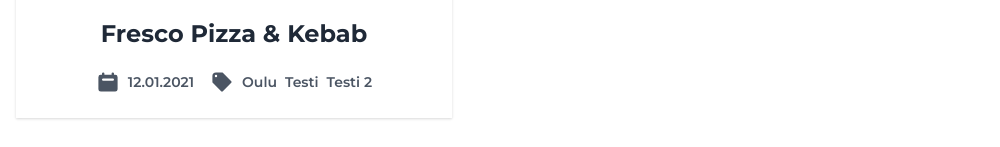
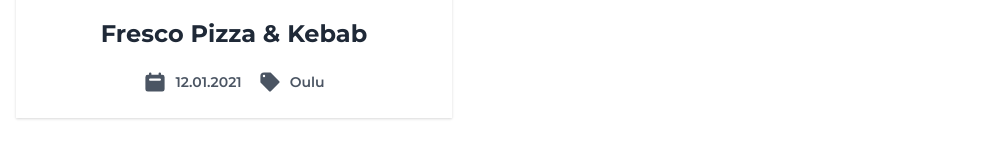
Before and after one commit to jtiala/iskender, a Next.js app: page / in a window 1280 px wide. Shown: the part 805-952 px from the top of the page, without its empty margins (0-1000 px from the left). Built offline with nearby package versions, Linux system fonts and the light colour scheme; what @tailwindcss/typography would draw is missing.

Commit message:
Fix tag alignment on narrow screens (#1)
* Fix tag alignment

* Remove temp tags

* Add NEXT_PUBLIC_ORIGIN env variable to github actions workflow

```diff
--- a/components/ReviewArticle.tsx
+++ b/components/ReviewArticle.tsx
@@ -18,7 +18,7 @@
     <article className="flex flex-col space-y-16">
       <div className="flex flex-col space-y-3">
         <Heading level={1}>{title}</Heading>
-        <div className="flex flex-col xs:flex-row xs:flex-wrap xs:space-x-4">
+        <div className="flex flex-col xs:flex-row space-y-1 xs:space-y-0 xs:space-x-4">
           <div className="flex items-center font-sans font-semibold text-sm text-gray-600 space-x-2">
             <Icon type="calendar" />
             <p className="sr-only">Julkaisupäivämäärä</p>
--- a/components/ReviewPreview.tsx
+++ b/components/ReviewPreview.tsx
@@ -30,7 +30,7 @@
           {title}
         </Link>
       </h3>
-      <div className="flex flex-col justify-center xs:flex-row xs:flex-wrap xs:space-x-4">
+      <div className="flex items-center justify-center flex-col xs:flex-row space-y-1 xs:space-y-0 xs:space-x-4">
         <div className="flex items-center font-sans font-semibold text-sm text-gray-600 space-x-2">
           <Icon type="calendar" />
           <p className="sr-only">Julkaisupäivämäärä</p>
--- a/reviews/fresco-oulu.md
+++ b/reviews/fresco-oulu.md
@@ -3,8 +3,6 @@
 date: 2021-01-12
 tags:
   - Oulu
-  - Testi
-  - Testi 2
 coverImage: /reviews/fresco-oulu/03.jpg
 score:
   summary: Ikävä kyllä erinomainen kebab ei riitä korvaamaan sooseissa ja lisukkeissa olleita puutteita.
```
